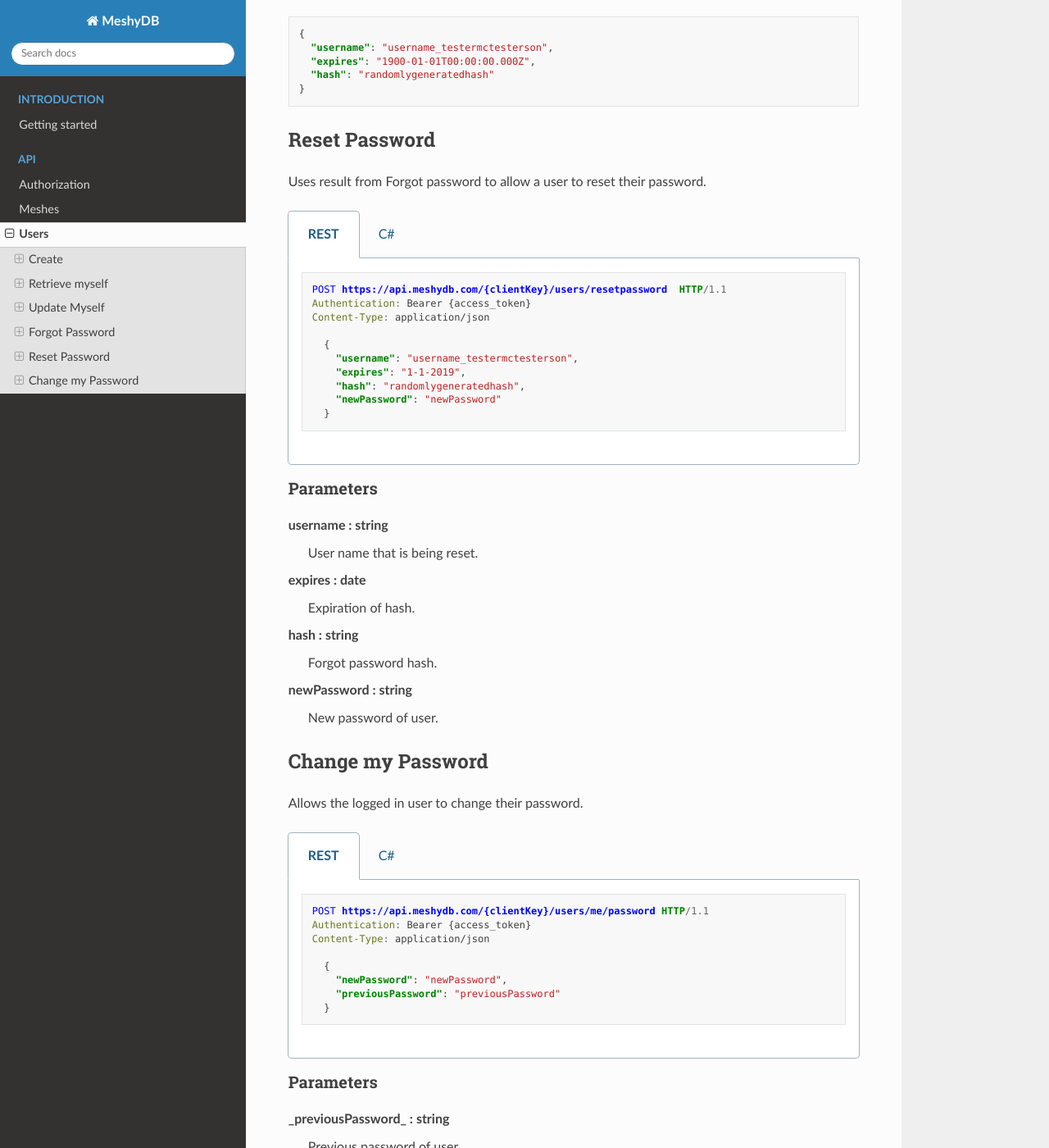
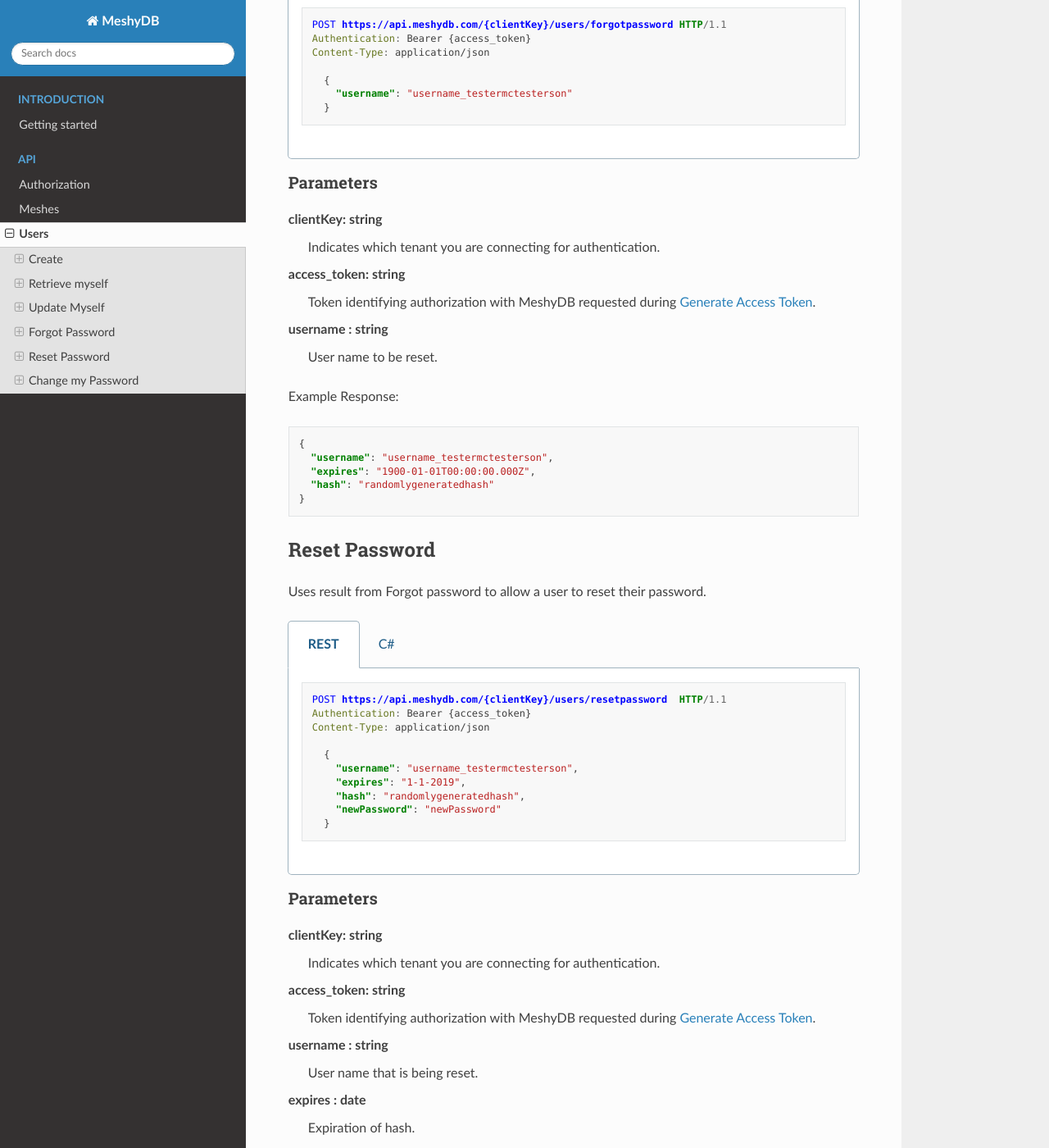
Before and after one commit to yetisoftworks/MeshyDB.SDK, a Sphinx documentation site: the page built from docs/api/users.rst, in a window 1280 px wide and 1400 px high, scrolled down 4526 px. Shown: the whole window at 82% size. Built offline with Sphinx 7.4.7 and the Read the Docs theme 2.0.0, drawn with Linux system fonts in a browser that asks for light colours; some of the changed text lies outside the part shown.

Commit message:
Update users.rst

```diff
--- a/docs/api/users.rst
+++ b/docs/api/users.rst
@@ -49,6 +49,10 @@ Creates a new user that can log into the system.
 
 Parameters
 ^^^^^^^^^^
+clientKey: string
+   Indicates which tenant you are connecting for authentication.
+access_token: string
+   Token identifying authorization with MeshyDB requested during `Generate Access Token <auth.html#generate-access-token>`_.
 username : string, required
    Username of user.
 newPassword : string, required
@@ -111,7 +115,10 @@ Retrieve details about the logged in user.
 
 Parameters
 ^^^^^^^^^^
-No parameters.
+clientKey: string
+   Indicates which tenant you are connecting for authentication.
+access_token: string
+   Token identifying authorization with MeshyDB requested during `Generate Access Token <auth.html#generate-access-token>`_.
 
 Example Response:
 
@@ -174,6 +181,10 @@ Update details about the logged in user.
 
 Parameters
 ^^^^^^^^^^
+clientKey: string
+   Indicates which tenant you are connecting for authentication.
+access_token: string
+   Token identifying authorization with MeshyDB requested during `Generate Access Token <auth.html#generate-access-token>`_.
 username : string, required
    Username of user.
 id : string
@@ -239,6 +250,10 @@ Creates a request for password reset that must have the matching data to reset t
 
 Parameters
 ^^^^^^^^^^
+clientKey: string
+   Indicates which tenant you are connecting for authentication.
+access_token: string
+   Token identifying authorization with MeshyDB requested during `Generate Access Token <auth.html#generate-access-token>`_.
 username : string
   User name to be reset.
 
@@ -284,6 +299,10 @@ Uses result from Forgot password to allow a user to reset their password.
 
 Parameters
 ^^^^^^^^^^
+clientKey: string
+   Indicates which tenant you are connecting for authentication.
+access_token: string
+   Token identifying authorization with MeshyDB requested during `Generate Access Token <auth.html#generate-access-token>`_.
 username : string
   User name that is being reset.
 expires : date
@@ -324,7 +343,11 @@ Allows the logged in user to change their password.
 
 Parameters
 ^^^^^^^^^^
+clientKey: string
+   Indicates which tenant you are connecting for authentication.
+access_token: string
+   Token identifying authorization with MeshyDB requested during `Generate Access Token <auth.html#generate-access-token>`_.
 _previousPassword_ : string
   Previous password of user.
 _newPassword_ : string
-  New password of user.\
+  New password of user.
```
